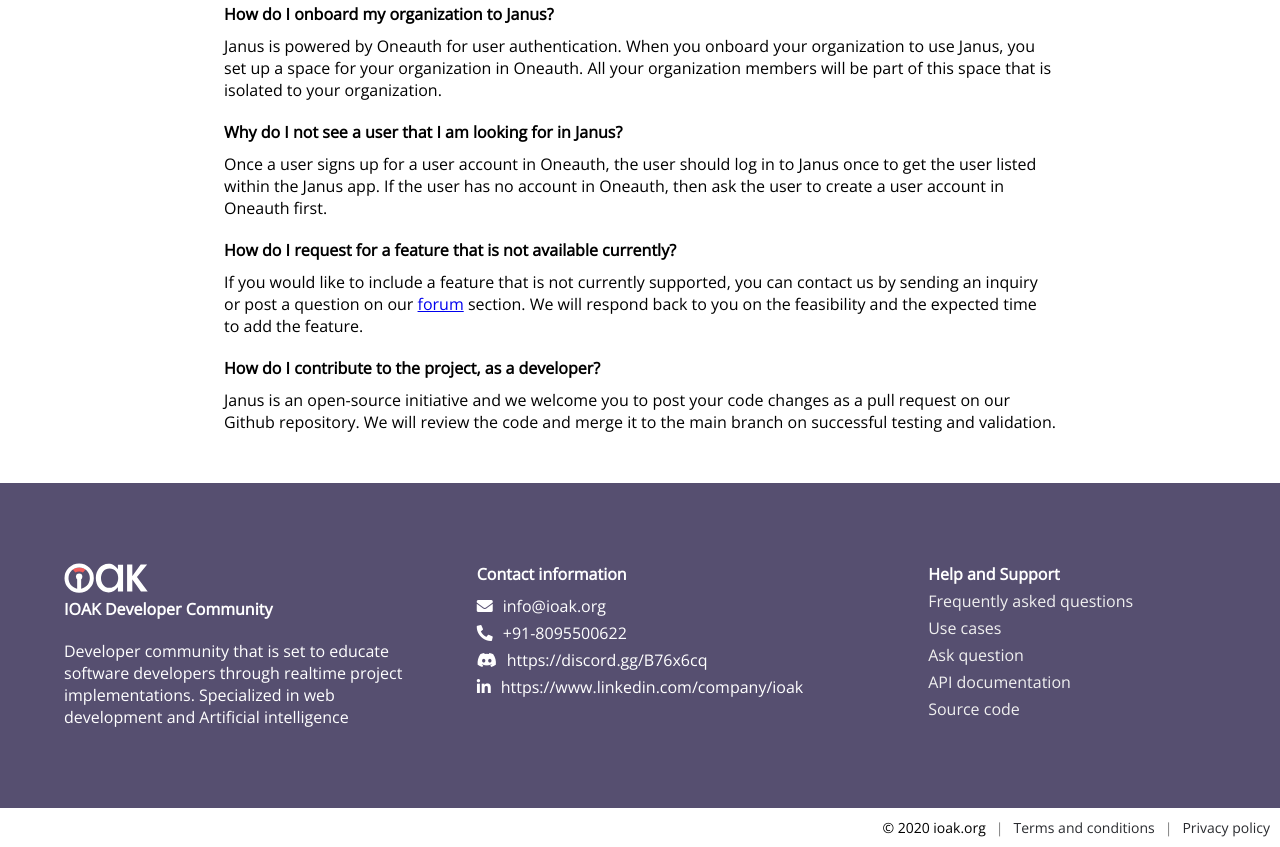
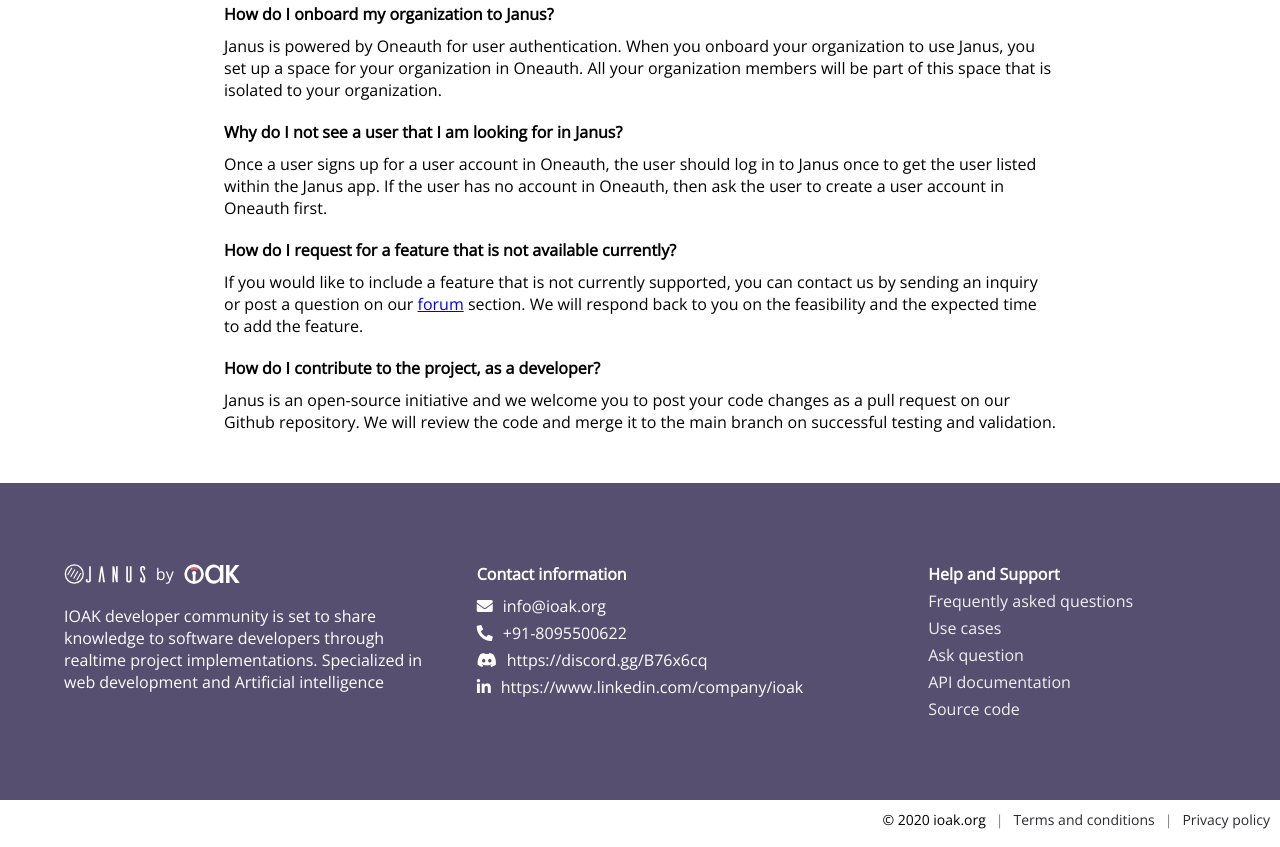
Before and after one commit to ioak-dev/janus-landing-page, a Gatsby site: page / in a window 1280 px wide. Shown: the part 2693-3540 px from the top of the page. Built offline with nearby package versions, Linux system fonts and the light colour scheme; Gatsby itself is replaced by a stand-in of ours.

Commit message:
Footer section update

```diff
--- a/src/assets/content/FooterSection.json
+++ b/src/assets/content/FooterSection.json
@@ -1,7 +1,7 @@
 {
   "companyProfile": {
     "title": "IOAK Developer Community",
-    "description": "Developer community that is set to educate software developers through realtime project implementations. Specialized in web development and Artificial intelligence"
+    "description": "IOAK developer community is set to share knowledge to software developers through realtime project implementations. Specialized in web development and Artificial intelligence"
   },
   "contact": [
     {
--- a/src/components/FooterSection/CompanyProfile.tsx
+++ b/src/components/FooterSection/CompanyProfile.tsx
@@ -1,6 +1,7 @@
 import React from "react"
 import "./style.scss"
 import ioakWhite from "../../assets/ioak_white.svg"
+import janusWhite from "../../assets/janus_white.svg"
 
 interface Props {
   data: {
@@ -12,9 +13,18 @@ interface Props {
 export default function CompanyProfile(props: Props) {
   return (
     <div className="company-profile">
-      <div>
-        <img className="logo" src={ioakWhite} alt="IOAK logo" />
-        <h4 className="heading--4">{props.data.title}</h4>
+      <div className="company-profile--logo">
+        <img
+          className="company-profile--logo--oneauth"
+          src={janusWhite}
+          alt="IOAK logo"
+        />
+        by
+        <img
+          className="company-profile--logo--ioak"
+          src={ioakWhite}
+          alt="IOAK logo"
+        />
       </div>
       <p>{props.data.description}</p>
     </div>
--- a/src/components/FooterSection/style.scss
+++ b/src/components/FooterSection/style.scss
@@ -27,7 +27,20 @@
   align-content: flex-start;
 
   img {
-    height: 30px !important;
+    &.company-profile--logo--oneauth {
+      height: 20px !important;
+    }
+    &.company-profile--logo--ioak {
+      height: 20px !important;
+    }
+  }
+
+  .company-profile--logo {
+    display: grid;
+    grid-auto-flow: column;
+    justify-content: flex-start;
+    align-items: center;
+    column-gap: 10px;
   }
 }
 
```
